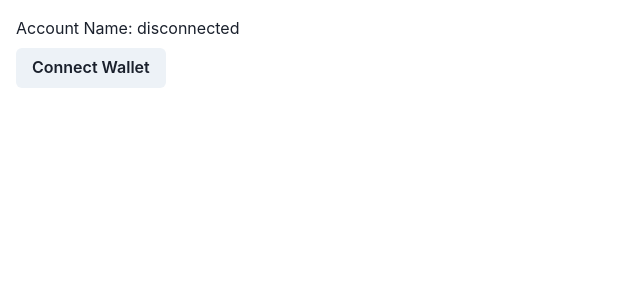
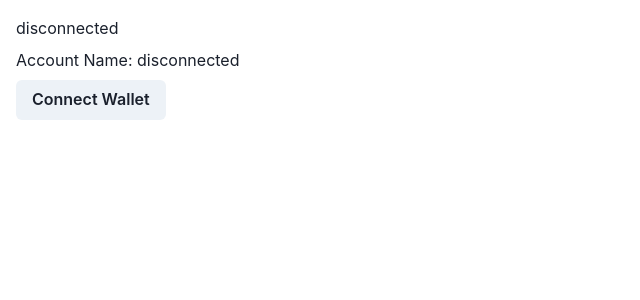
Before and after one commit to graz-sh/graz, a Next.js app in the folder example/: page / in a window 1280 px wide. Shown: the top 300 px of the page, without its empty margins (0-640 px from the left). Built offline with nearby package versions, Linux system fonts and the light colour scheme; what @keplr-wallet/cosmos would draw is missing.

Commit message:
feat(example): add useAccount event example

```diff
--- a/example/pages/index.tsx
+++ b/example/pages/index.tsx
@@ -15,24 +15,44 @@ import { defaultChains, useAccount, useActiveChain, useBalances, useConnect, use
 export default function HomePage() {
   const toast = useToast();
 
-  const { data: account, isConnected, isConnecting, isReconnecting, reconnect, status } = useAccount();
-  const { data: balances, isFetching: isBalancesFetching, refetch } = useBalances();
-  const activeChain = useActiveChain();
-  const { connect } = useConnect({
-    onSuccess: (_account) => {
-      toast({
-        status: "success",
-        title: "Wallet connected!",
-        description: `Connected as ${_account.name}`,
-      });
+  const {
+    data: accountData,
+    isConnected,
+    isConnecting,
+    isReconnecting,
+    reconnect,
+    status,
+  } = useAccount({
+    onConnect: ({ account, isReconnect }) => {
+      if (!isReconnect) {
+        toast({
+          status: "success",
+          title: "Wallet connected!",
+          description: `Connected as ${account.name}`,
+        });
+      }
     },
-  });
-  const { disconnect } = useDisconnect({
-    onSuccess: () => {
+    onDisconnect: () => {
       toast({
         status: "info",
         title: "Wallet disconnected!",
       });
+    },
+  });
+
+  const activeChain = useActiveChain();
+
+  const { data: balances, isFetching: isBalancesFetching, refetch } = useBalances();
+
+  const { connect } = useConnect({
+    onSuccess: () => {
+      console.log("wallet connected");
+    },
+  });
+
+  const { disconnect } = useDisconnect({
+    onSuccess: () => {
+      console.log("wallet disconnected");
     },
   });
 
@@ -42,11 +62,12 @@ export default function HomePage() {
 
   return (
     <Stack p={4}>
-      <Text>Account Name: {account ? account.name : status}</Text>
-      {account && (
+      <Text>{status}</Text>
+      <Text>Account Name: {accountData ? accountData.name : status}</Text>
+      {accountData && (
         <>
           <Text>
-            Address: <Tag>{account.bech32Address}</Tag>
+            Address: <Tag>{accountData.bech32Address}</Tag>
           </Text>
           <Text>
             Connected to <Tag>{activeChain?.chainId}</Tag>
@@ -54,7 +75,7 @@ export default function HomePage() {
         </>
       )}
 
-      {account &&
+      {accountData &&
         (isBalancesFetching ? (
           <Spinner />
         ) : (
@@ -73,9 +94,9 @@ export default function HomePage() {
         ))}
       <ButtonGroup isAttached>
         <Button isLoading={isConnecting || isReconnecting} onClick={handleConnect}>
-          {account ? "Disconnect" : "Connect"} Wallet
+          {accountData ? "Disconnect" : "Connect"} Wallet
         </Button>
-        {account && <IconButton aria-label="refresh" icon={<>🔄</>} onClick={reconnect} />}
+        {accountData && <IconButton aria-label="refresh" icon={<>🔄</>} onClick={reconnect} />}
       </ButtonGroup>
     </Stack>
   );
```
